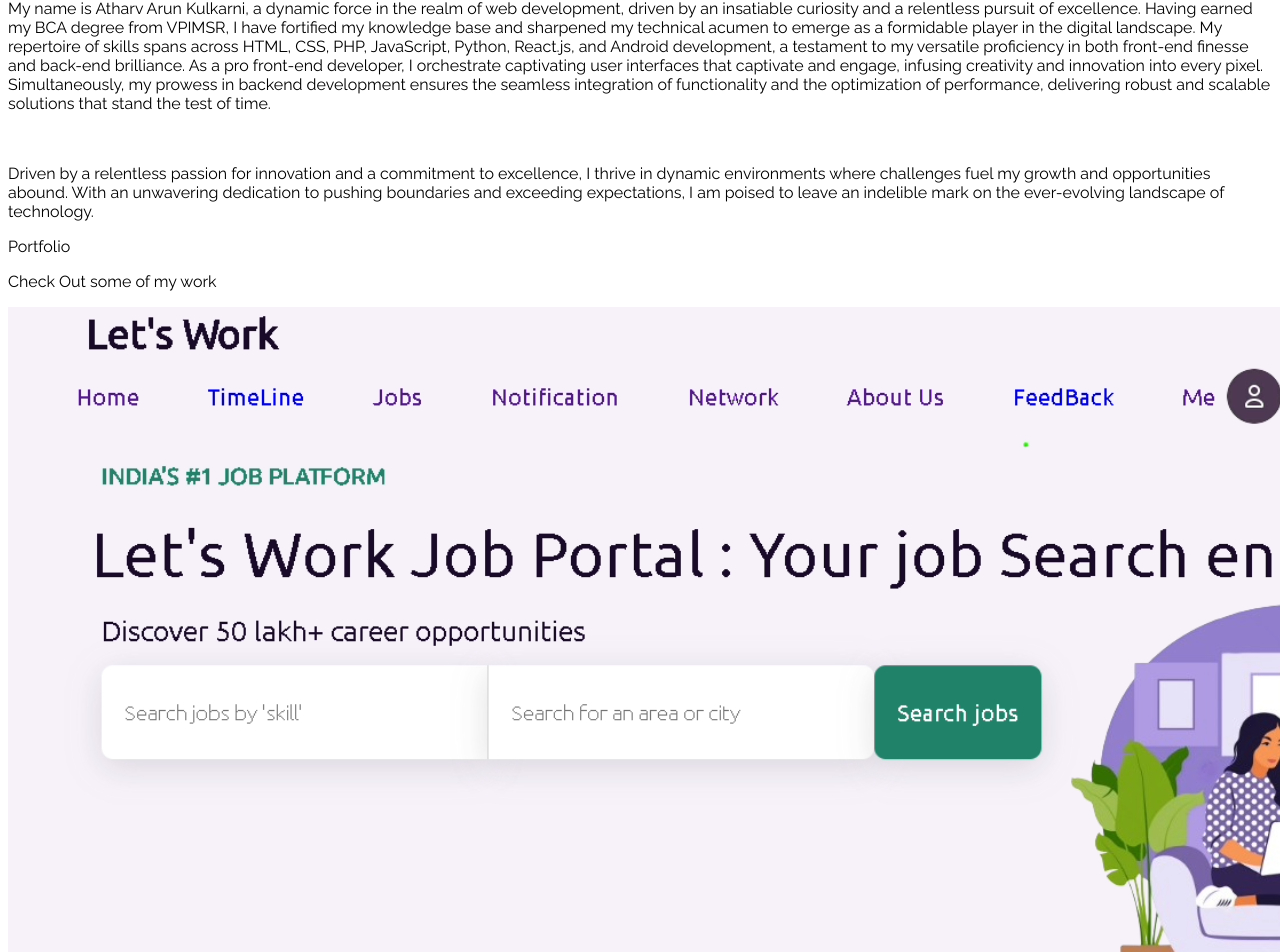
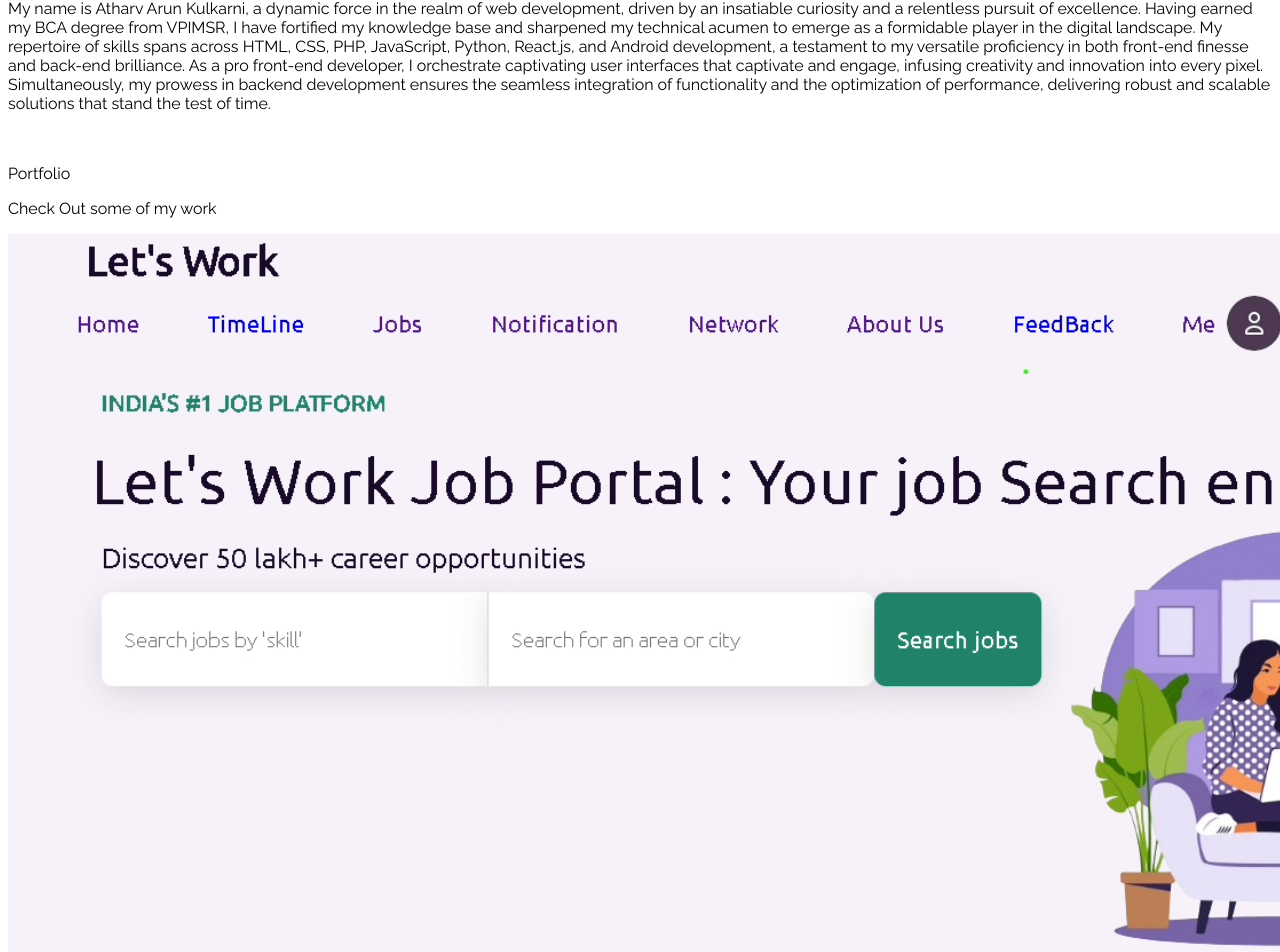
Before and after one commit to OfficialAtharv/Portfolio, a React (Create React App) app in the folder src/: page / in a window 1280 px wide. Shown: the part 1078-2030 px from the top of the page. Built offline with nearby package versions, Linux system fonts and the light colour scheme; the HTML template or start-up script is replaced by a standard one.

Commit message:
Update About.jsx

```diff
--- a/src/componants/About.jsx
+++ b/src/componants/About.jsx
@@ -28,13 +28,13 @@
           delivering robust and scalable solutions that stand the test of time.
         </p>
         <br />
-        <p className="text-xl">
+{/*         <p className="text-xl">
           Driven by a relentless passion for innovation and a commitment to
           excellence, I thrive in dynamic environments where challenges fuel my
           growth and opportunities abound. With an unwavering dedication to
           pushing boundaries and exceeding expectations, I am poised to leave an
           indelible mark on the ever-evolving landscape of technology.
-        </p>
+        </p> */}
       </div>
     </div>
   );
```
